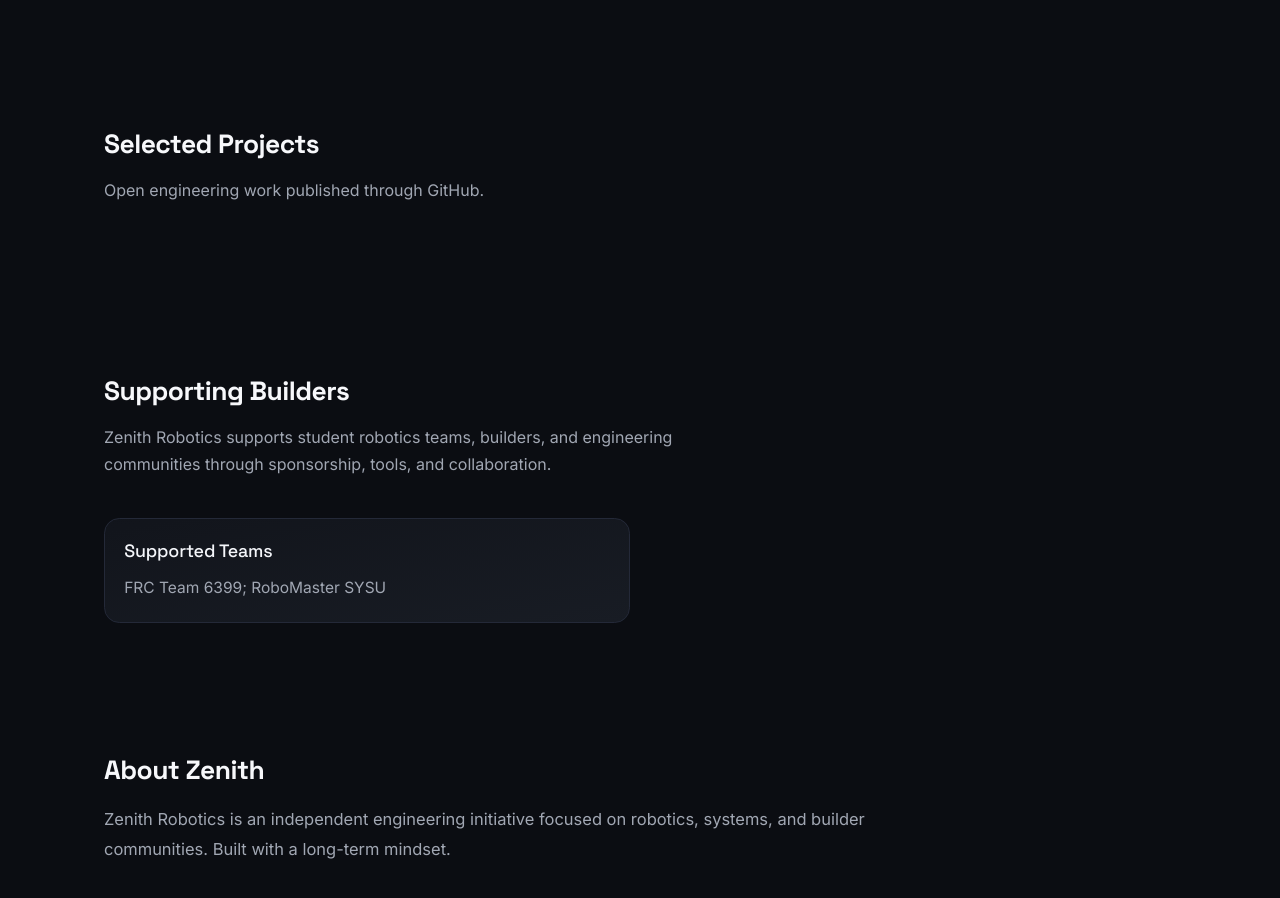
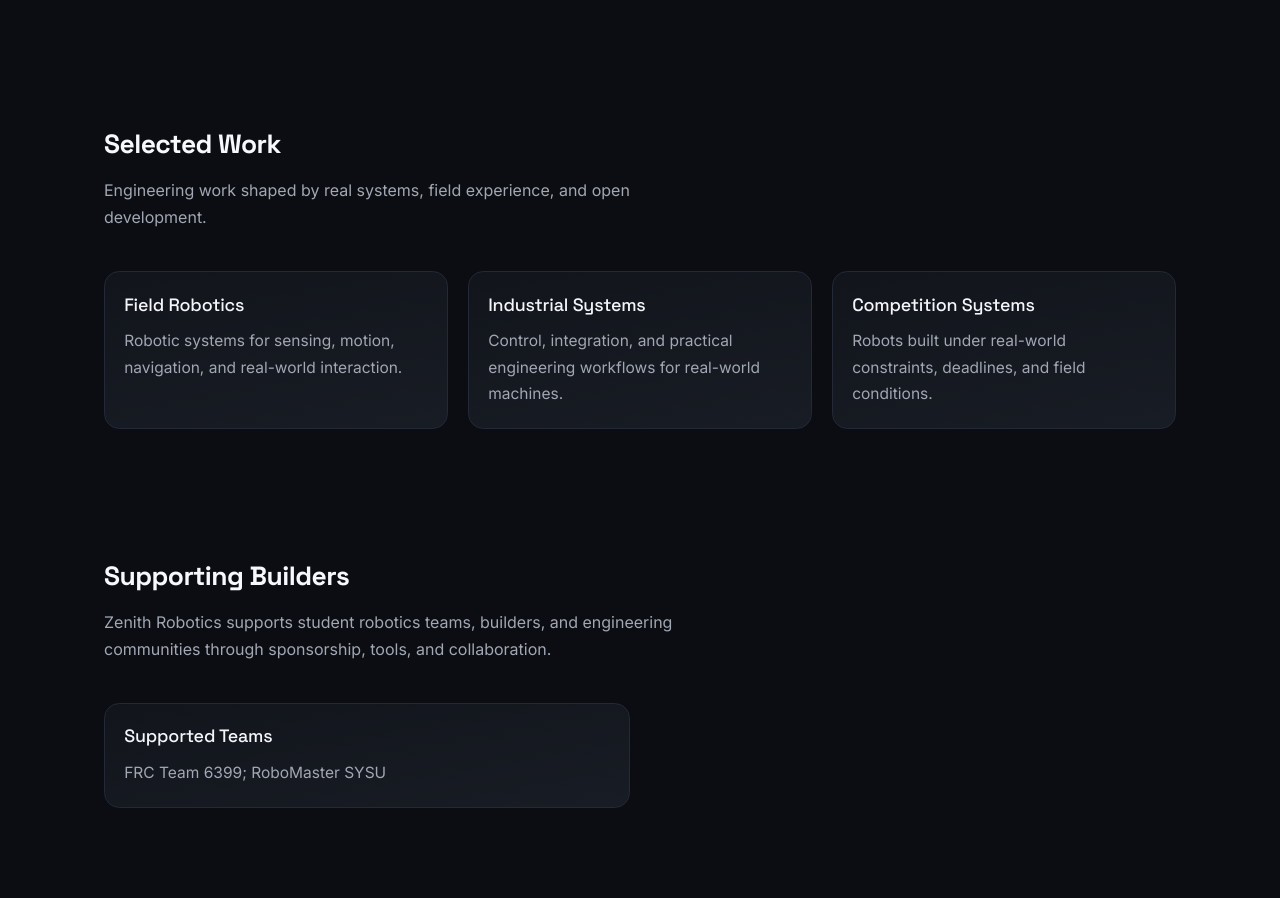
Before and after one commit to zenithrobo/zenithrobo.github.io, an Astro site: page / in a window 1280 px wide. Shown: the part 1024-1922 px from the top of the page. Built offline with nearby package versions, Linux system fonts and the light colour scheme; Astro itself is replaced by a stand-in of ours.

Commit message:
feat: update project section titles and descriptions for clarity and relevance

```diff
--- a/src/pages/index.astro
+++ b/src/pages/index.astro
@@ -40,7 +40,7 @@
 				</a>
 				<nav class="hidden items-center gap-8 text-sm text-zinc-300 md:flex" aria-label="Primary">
 					<a href="#build" class="nav-link">What We Build</a>
-					<a href="#projects" class="nav-link">Projects</a>
+					<a href="#projects" class="nav-link">Work</a>
 					<a href="#community" class="nav-link">Community</a>
 					<a href="#about" class="nav-link">About</a>
 				</nav>
@@ -103,26 +103,22 @@
 
 			<section id="projects" class="pb-24 md:pb-32" aria-labelledby="projects-title">
 				<div class="reveal">
-					<h2 id="projects-title" class="section-title">Selected Projects</h2>
-					<p class="section-subtitle">Open engineering work published through GitHub.</p>
+					<h2 id="projects-title" class="section-title">Selected Work</h2>
+					<p class="section-subtitle">Engineering work shaped by real systems, field experience, and open development.</p>
 				</div>
-				<div class="mt-10 grid gap-5 sm:grid-cols-2">
-					<!-- <a class="project-card reveal delay-1" href="https://github.com/zenithrobo" target="_blank" rel="noreferrer">
-						<h3>Motion Planning</h3>
-						<p>Trajectory generation and practical path planning experiments.</p>
+				<div class="mt-10 grid gap-5 sm:grid-cols-3">
+					<a class="project-card reveal delay-1" href="https://github.com/zenithrobo" target="_blank" rel="noreferrer">
+						<h3>Field Robotics</h3>
+						<p>Robotic systems for sensing, motion, navigation, and real-world interaction.</p>
 					</a>
 					<a class="project-card reveal delay-2" href="https://github.com/zenithrobo" target="_blank" rel="noreferrer">
-						<h3>Control Stack</h3>
-						<p>Real-time control architecture for reliable robotic behaviors.</p>
+						<h3>Industrial Systems</h3>
+						<p>Control, integration, and practical engineering workflows for real-world machines.</p>
 					</a>
 					<a class="project-card reveal delay-3" href="https://github.com/zenithrobo" target="_blank" rel="noreferrer">
-						<h3>Robotics Tools</h3>
-						<p>Developer tooling for testing, simulation, and integration.</p>
+						<h3>Competition Systems</h3>
+						<p>Robots built under real-world constraints, deadlines, and field conditions.</p>
 					</a>
-					<a class="project-card reveal delay-3" href="https://github.com/zenithrobo" target="_blank" rel="noreferrer">
-						<h3>Open Hardware Experiments</h3>
-						<p>Physical prototypes and iterative hardware design studies.</p>
-					</a> -->
 				</div>
 			</section>
 
```
